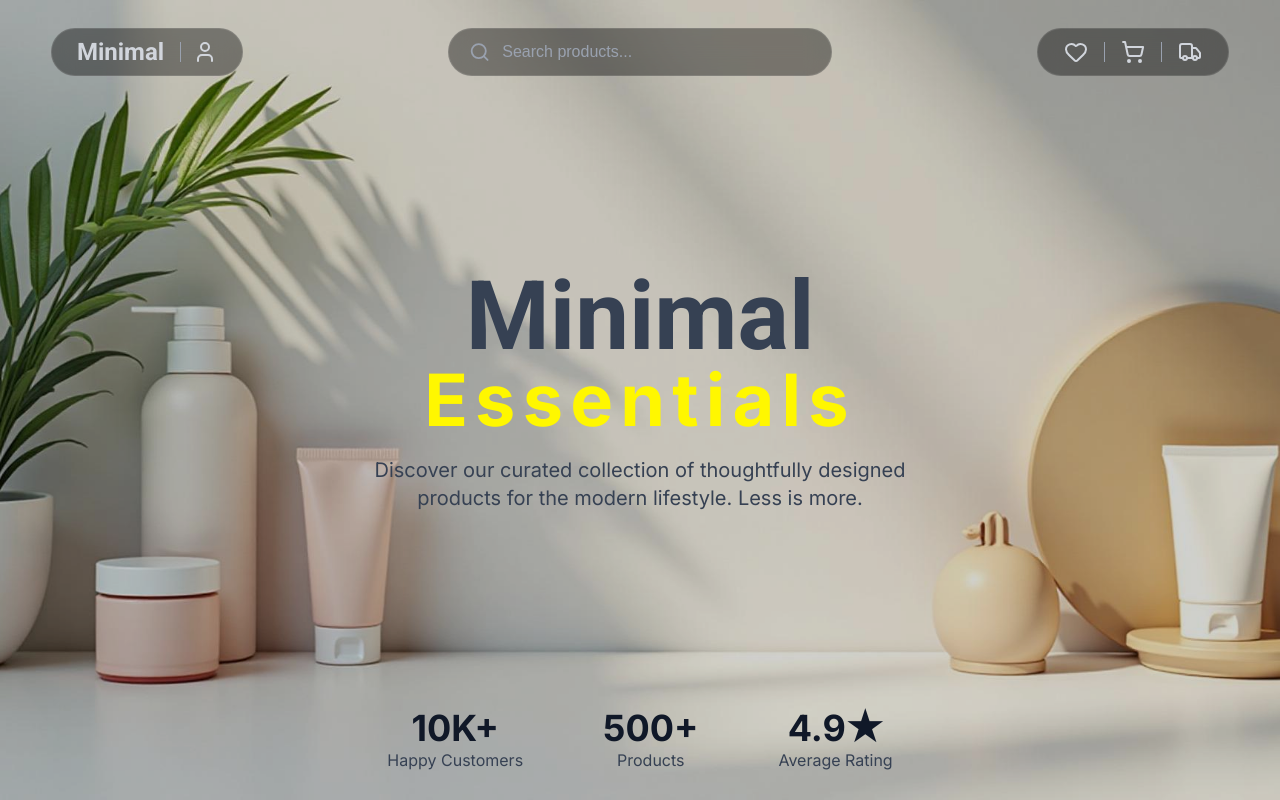
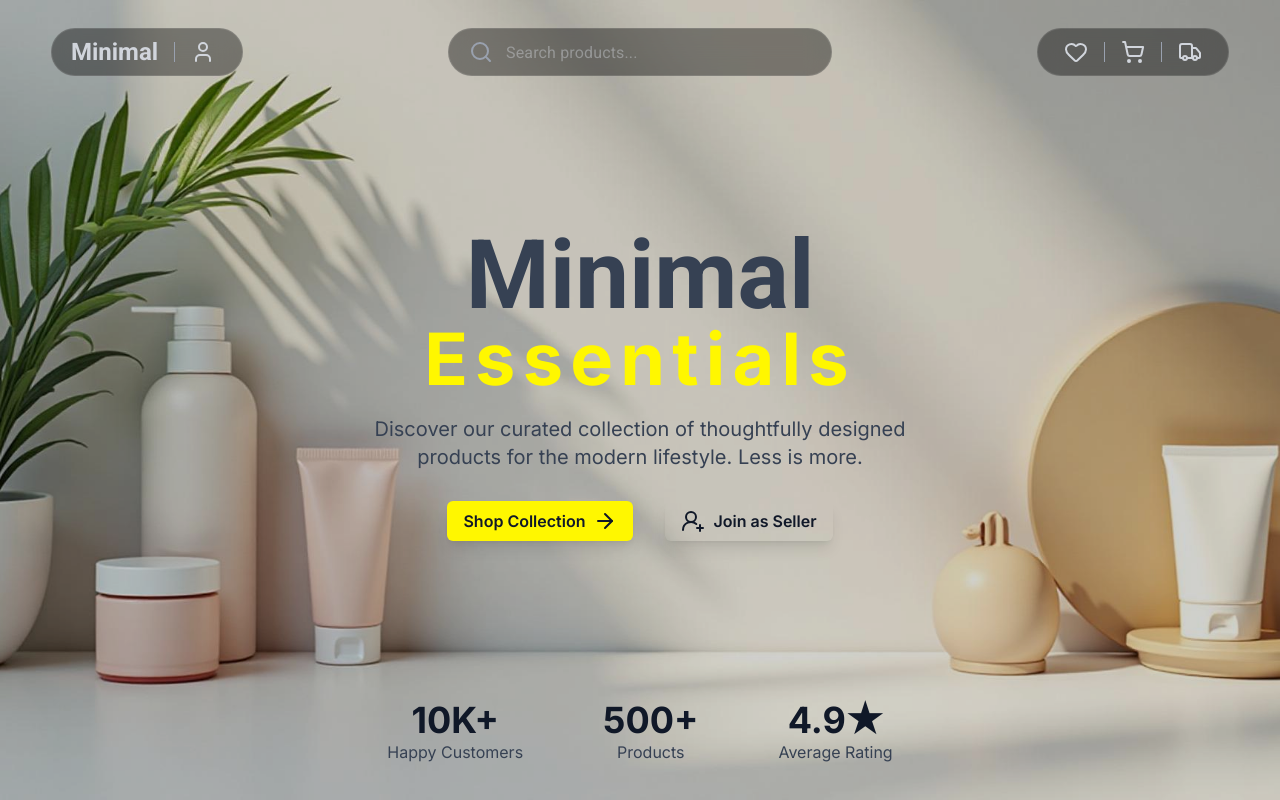
Before and after one commit to ThuReinPhyoKo/Minimal-E-commerce, a Next.js app: page / in a window 1280 px wide. Built offline with nearby package versions, Linux system fonts and the light colour scheme.

Commit message:
autocomplete & button component

```diff
--- /dev/null
+++ b/src/app/components/hero.tsx
@@ -0,0 +1,49 @@
+import { ArrowRight, UserRoundPlus } from "lucide-react"
+import { Button } from "../ui/button"
+
+export default function Hero() {
+    return (
+        <section className="relative flex min-h-screen flex-col items-center justify-center bg-[url('/hero-image.jpg')] bg-cover bg-center">
+            <div className="absolute inset-0 bg-black opacity-18"></div>
+            <div className="relative flex flex-col items-center justify-center w-full h-full">
+              <h1 className="font-roboto text-8xl font-bold text-gray-700">Minimal</h1>
+              <h2 className="font-inter tracking-widest text-[#fff700] text-7xl font-bold">Essentials</h2>
+              <p className="text-gray-700 text-center text-xl font-inter my-5">Discover our curated collection of thoughtfully designed<br/> products for the modern lifestyle. Less is more.</p>
+              <div className="flex items-center gap-8">
+                <Button
+                  variant="main"
+                  size="md"
+                  icon={<ArrowRight />}
+                  iconPosition="right"
+                  className="mt-2.5 shadow-lg mb-8"
+                >
+                  Shop Collection
+                </Button>
+                <Button
+                 variant="transparent"
+                 size="md"
+                 icon={<UserRoundPlus />}
+                 iconPosition="left"
+                 className="mt-2.5 mb-8 group hover:bg-gray-700 shadow-lg hover:text-white"
+                >
+                  Join as Seller
+                </Button>
+              </div>
+            </div>
+            <div className="w-auto h-20 absolute bottom-0 m-5 flex items-centejustify-center">
+              <div className="flex flex-col items-center mx-10">
+                <h3 className="text-4xl font-bold font-inter text-gray-900">10K+</h3>
+                <p className="text-gray-700 font-inter">Happy Customers</p>
+              </div>
+              <div className="flex flex-col items-center mx-10">
+                <h3 className="text-4xl font-bold font-inter text-gray-900">500+</h3>
+                <p className="text-gray-700 font-inter">Products</p>
+              </div>
+              <div className="flex flex-col items-center mx-10">
+                <h3 className="text-4xl font-bold font-inter text-gray-900">4.9★</h3>
+                <p className="text-gray-700 font-inter">Average Rating</p>
+              </div>
+            </div>
+        </section>
+    )
+}
--- a/src/app/components/nav.tsx
+++ b/src/app/components/nav.tsx
@@ -1,5 +1,8 @@
+'use client';
 import { Tooltip } from "@mui/material";
 import { Heart, Search, ShoppingCart, Truck, User } from "lucide-react";
+import { Button } from "../ui/button";
+import AppAutocomplete from "../ui/search";
 
 export default function Nav() {
 
@@ -8,26 +11,58 @@ export default function Nav() {
             <div id="nav-container" className="w-[95%] h-16 flex justify-between items-center">
                 <div id="logo-and-login" className="bg-black/40 backdrop-blur-md border border-white/10 w-48 h-12 rounded-full flex justify-center items-center">
                     <h1 className="font-roboto text-2xl font-semibold text-gray-300">Minimal</h1>
-                    <div id="divider" className="w-[1px] h-5 bg-gray-400 ml-4 mr-3"></div>
+                    <div id="divider" className="w-[1px] h-5 bg-gray-400 ml-4 mr-2"></div>
                     <Tooltip title="Login" arrow>
-                        <User className="text-gray-300" />
+                        <Button
+                            variant="transparent"
+                            size="sm"
+                            icon={<User className="text-gray-300 group-hover:text-gray-700 transition-colors" />}
+                            aria-label="Login"
+                            className="group hover:bg-yellow-400 px-0 py-0"
+                        >
+                            <span className="sr-only">Login</span>
+                        </Button>
                     </Tooltip>
                 </div>
-                <div id="search-bar" className="bg-black/40 backdrop-blur-md border border-white/10 w-96 h-12 rounded-full flex items-center">
-                    <Search className="text-gray-400 ml-5" />
-                    <input type="text" placeholder="Search products..." className="w-full h-full bg-transparent outline-none px-3 text-gray-300 placeholder-gray-400" />
-                </div>
+                <AppAutocomplete
+                    options={["Shirts", "Pants", "Shoes"]}
+                    freeSolo
+                />
                 <div id="wishlist-and-cart-and-order" className="bg-black/40 backdrop-blur-md border border-white/10 w-48 h-12 rounded-full flex items-center justify-center">
                     <Tooltip title="Wishlist" arrow>
-                        <Heart className="text-gray-300" />
+                        <Button
+                            variant="transparent"
+                            size="sm"
+                            icon={<Heart className="text-gray-300 group-hover:text-gray-700 transition-colors" />}
+                            aria-label="Wishlist"
+                            className="group hover:bg-yellow-400 px-0 py-0"
+                        >
+                            <span className="sr-only">Wishlist</span>
+                        </Button>
                     </Tooltip>
-                    <div id="divider" className="w-[1px] h-5 bg-gray-400 mx-4"></div>
+                    <div id="divider" className="w-[1px] h-5 bg-gray-400 mx-2"></div>
                     <Tooltip title="Cart" arrow>
-                        <ShoppingCart className="text-gray-300" />
+                        <Button
+                            variant="transparent"
+                            size="sm"
+                            icon={<ShoppingCart className="text-gray-300 group-hover:text-gray-700 transition-colors" />}
+                            aria-label="Cart"
+                            className="group hover:bg-yellow-400 px-0 py-0"
+                        >
+                            <span className="sr-only">Cart</span>
+                        </Button>
                     </Tooltip>
-                    <div id="divider" className="w-[1px] h-5 bg-gray-400 mx-4"></div>
+                    <div id="divider" className="w-[1px] h-5 bg-gray-400 mx-2"></div>
                     <Tooltip title="Your Orders" arrow>
-                        <Truck className="text-gray-300" />
+                        <Button
+                            variant="transparent"
+                            size="sm"
+                            icon={<Truck className="text-gray-300 group-hover:text-gray-700 transition-colors" />}
+                            aria-label="Your Orders"
+                            className="group hover:bg-yellow-400 px-0 py-0"
+                        >
+                            <span className="sr-only">Your Orders</span>
+                        </Button>
                     </Tooltip>
                 </div>
             </div>
--- a/src/app/page.tsx
+++ b/src/app/page.tsx
@@ -1,27 +1,10 @@
+import Hero from "./components/hero";
+
 export default function Home() {
   return (
     <>
-      <main className="relative flex min-h-screen flex-col items-center justify-center bg-[url('/hero-image.jpg')] bg-cover bg-center">
-          <div className="absolute inset-0 bg-black opacity-18"></div>
-          <div className="relative flex flex-col items-center justify-center w-full h-full">
-            <h1 className="font-roboto text-8xl font-bold text-gray-700">Minimal</h1>
-            <h2 className="font-inter tracking-widest text-[#fff700] text-7xl font-bold">Essentials</h2>
-            <p className="text-gray-700 text-center text-xl font-inter my-5">Discover our curated collection of thoughtfully designed<br/> products for the modern lifestyle. Less is more.</p>
-          </div>
-          <div className="w-auto h-20 absolute bottom-0 m-5 flex items-center justify-center">
-            <div className="flex flex-col items-center mx-10">
-              <h3 className="text-4xl font-bold font-inter text-gray-900">10K+</h3>
-              <p className="text-gray-700 font-inter">Happy Customers</p>
-            </div>
-            <div className="flex flex-col items-center mx-10">
-              <h3 className="text-4xl font-bold font-inter text-gray-900">500+</h3>
-              <p className="text-gray-700 font-inter">Products</p>
-            </div>
-            <div className="flex flex-col items-center mx-10">
-              <h3 className="text-4xl font-bold font-inter text-gray-900">4.9★</h3>
-              <p className="text-gray-700 font-inter">Average Rating</p>
-            </div>
-          </div>
+      <main>
+        <Hero />
       </main>
     </>
   );
--- /dev/null
+++ b/src/app/ui/button.tsx
@@ -0,0 +1,45 @@
+import React from "react";
+
+type ButtonVariant = "main" | "gray" | "transparent";
+type ButtonSize = "sm" | "md" | "lg" | "xl";
+
+interface ButtonProps extends React.ButtonHTMLAttributes<HTMLButtonElement> {
+	variant?: ButtonVariant;
+	size?: ButtonSize;
+	icon?: React.ReactNode;
+	iconPosition?: "left" | "right";
+	children: React.ReactNode;
+}
+
+const variantClasses: Record<ButtonVariant, string> = {
+	main: "bg-[#fff700] text-gray-900 hover:bg-yellow-400",
+	gray: "bg-gray-200 text-gray-900 hover:bg-gray-300",
+	transparent: "bg-transparent text-gray-900",
+};
+
+const sizeClasses: Record<ButtonSize, string> = {
+	sm: "px-2 py-1 text-sm rounded-lg",
+	md: "px-4 py-2 text-base rounded-md",
+	lg: "px-6 py-3 text-lg rounded-lg",
+	xl: "px-8 py-4 text-xl rounded-xl",
+};
+
+export const Button: React.FC<ButtonProps> = ({
+	variant = "main",
+	size = "md",
+	icon,
+	iconPosition = "left",
+	children,
+	className = "",
+	...props
+}) => {
+	return (
+		<button className={`group inline-flex items-center justify-center gap-2 font-inter font-semibold transition-colors duration-150 cursor-pointer ${variantClasses[variant]} ${sizeClasses[size]} ${className}`}
+			{...props}
+		>
+			{icon && iconPosition === "left" && <span className="flex items-center">{icon}</span>}
+			{children}
+			{icon && iconPosition === "right" && <span className="flex items-center">{icon}</span>}
+		</button>
+	);
+};
--- /dev/null
+++ b/src/app/ui/search.tsx
@@ -0,0 +1,48 @@
+// AppAutocomplete.tsx
+import { Autocomplete, TextField } from "@mui/material";
+import { Search } from "lucide-react";
+import { AutocompleteProps } from "@mui/material/Autocomplete";
+
+type AppAutocompleteProps = Omit<
+  AutocompleteProps<string, false, false, true>, // freeSolo = true
+  "renderInput"
+>;
+
+export default function AppAutocomplete(props: AppAutocompleteProps) {
+  return (
+    <div
+      id="search-bar"
+      className="bg-black/40 backdrop-blur-md border border-white/10 w-96 h-12 rounded-full flex items-center"
+    >
+      <Search className="text-gray-400 ml-5" />
+
+      <Autocomplete
+        {...props}
+        sx={{
+          flex: 1,
+          "& .MuiInputBase-root": {
+            height: "48px", // match h-12
+            background: "transparent",
+            color: "#d1d5db", // text-gray-300
+            paddingLeft: "8px",
+          },
+          "& .MuiAutocomplete-listbox": {
+            backgroundColor: "#1D4ED8", // dropdown background blue
+            color: "#fff",
+          },
+          "& fieldset": {
+            border: "none", // remove MUI’s default border
+          },
+        }}
+        autoComplete
+        renderInput={(params) => (
+          <TextField
+            {...params}
+            placeholder="Search products..."
+            variant="outlined"
+          />
+        )}
+      />
+    </div>
+  );
+}
```
